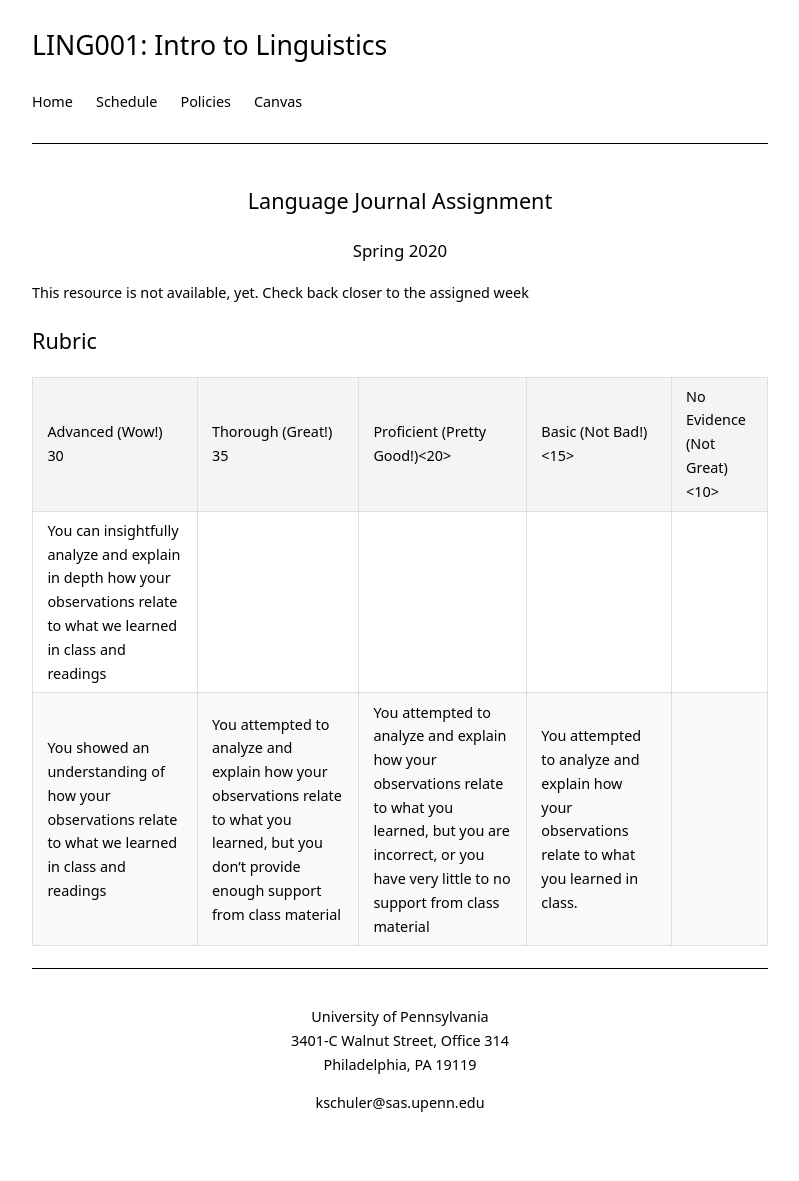
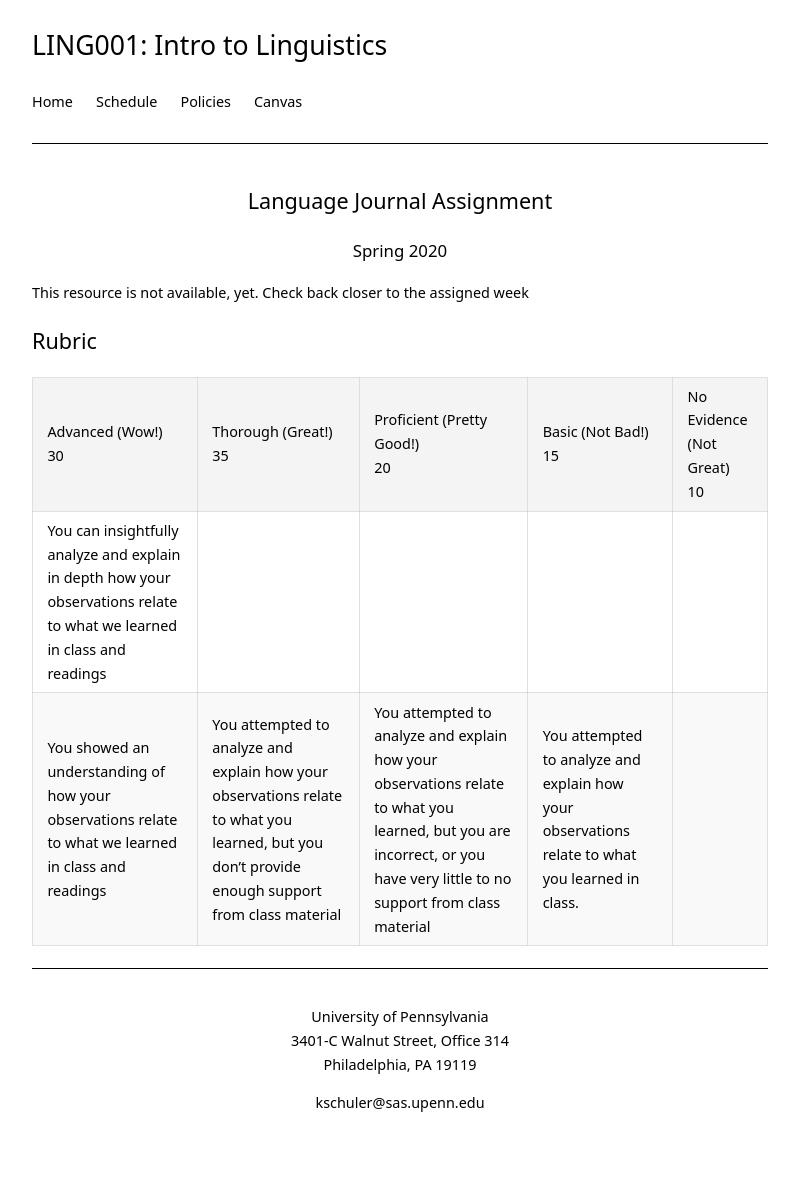
Before and after one commit to kschuler/ling001, a Jekyll site: the page built from resources/language-journal-assignment.md, in a window 1280 px wide. Shown: the whole page, without its empty margins (240-1039 px from the left). Built offline with Jekyll 4.4.1, drawn with Linux system fonts in a browser that asks for light colours; part of the change alters nothing that is shown.

```diff
--- a/resources/language-journal-assignment.md
+++ b/resources/language-journal-assignment.md
@@ -10,7 +10,7 @@ This resource is not available, yet. Check back closer to the assigned week
 
 ## Rubric
 
-Advanced (Wow!)<br>30 | Thorough (Great!)<br>35 | Proficient (Pretty Good!)<20> | Basic (Not Bad!)<15> | No Evidence (Not Great)<10>
+Advanced (Wow!)<br>30 | Thorough (Great!)<br>35 | Proficient (Pretty Good!)<br>20 | Basic (Not Bad!)<br>15| No Evidence (Not Great)<br>10
 --- | --- | --- | --- | ---
 You can insightfully analyze and explain in depth how your observations relate to what we learned in class and readings |
 You showed an understanding of how your observations relate to what we learned in class and readings | You attempted to analyze and explain how your observations relate to what you learned, but you don’t provide enough support from class material | You attempted to analyze and explain how your observations relate to what you learned, but you are incorrect, or you have very little to no support from class material | You attempted to analyze and explain how your observations relate to what you learned in class.
```
